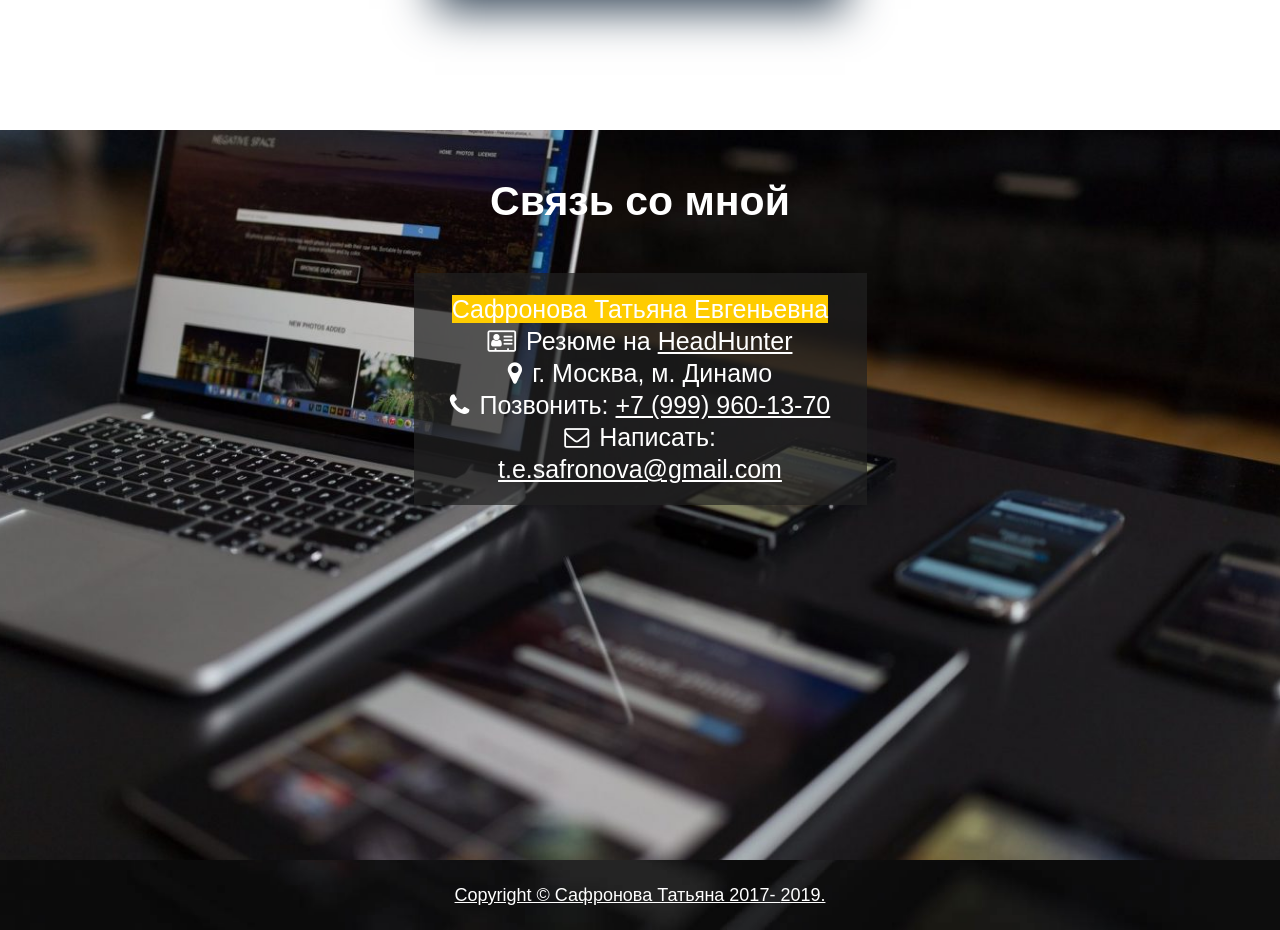
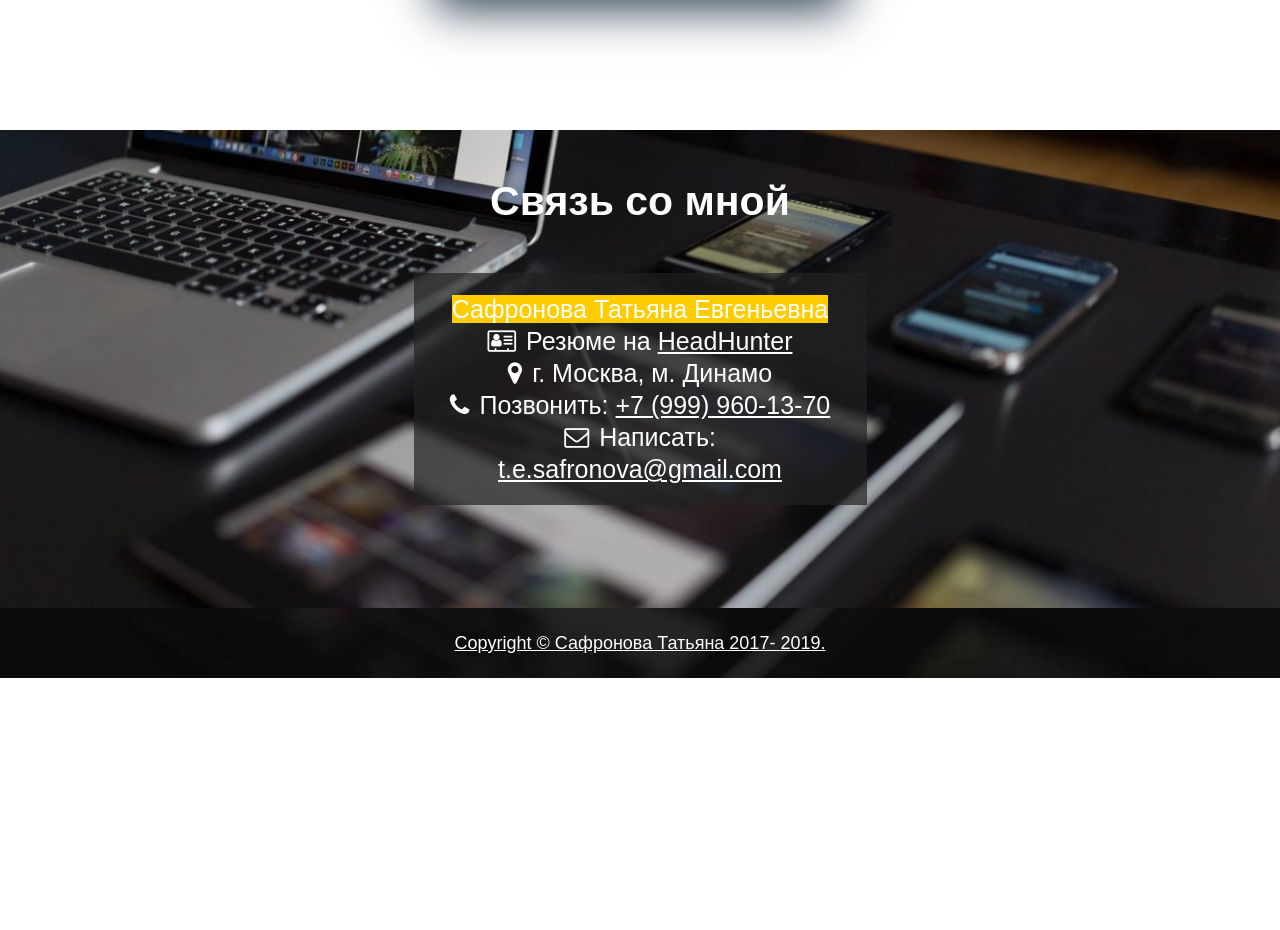
Before and after one commit to SafronovaTE/SafronovaTE.github.io, a plain HTML site: page index.html in a window 1280 px wide. Shown: the part 3460-4390 px from the top of the page. After the commit the page ends 4138 px from the top, so only its background shows below. Drawn offline with Linux system fonts and the light colour scheme.

Commit message:
удалено значение высоты у блока "контакты"

```diff
--- a/css/main.less
+++ b/css/main.less
@@ -337,7 +337,6 @@ body {
 
 // /Контакты
 .contacts {
-  min-height: calc(100vh - 70px); /*70px - высота футера*/
   color: @bg-color;
   background: url("../media/images/contacts-bg.jpg") no-repeat center bottom fixed;
   background-size: cover;
```
Also changed, not shown: css/main.css.
